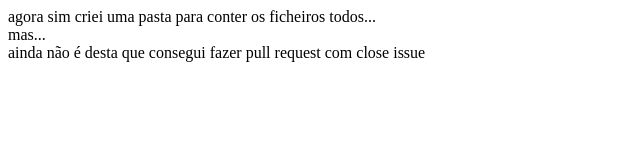
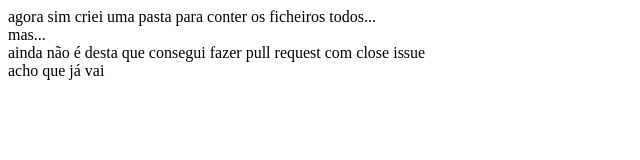
Before and after one commit to geneiros/lcd, a plain HTML site: page index.html in a window 1280 px wide. Shown: the full height of the page, 0-640 px from the left. Drawn offline with Linux system fonts and the light colour scheme.

Commit message:
Closes #6

```diff
--- a/index.html
+++ b/index.html
@@ -3,5 +3,6 @@
         <div>agora sim criei uma pasta para conter os ficheiros todos...</div>
         <div>mas...</div>
         <div>ainda não é desta que consegui fazer pull request com close issue</div>
+        <div>acho que já vai</div>
     </body>
 </html>
```
